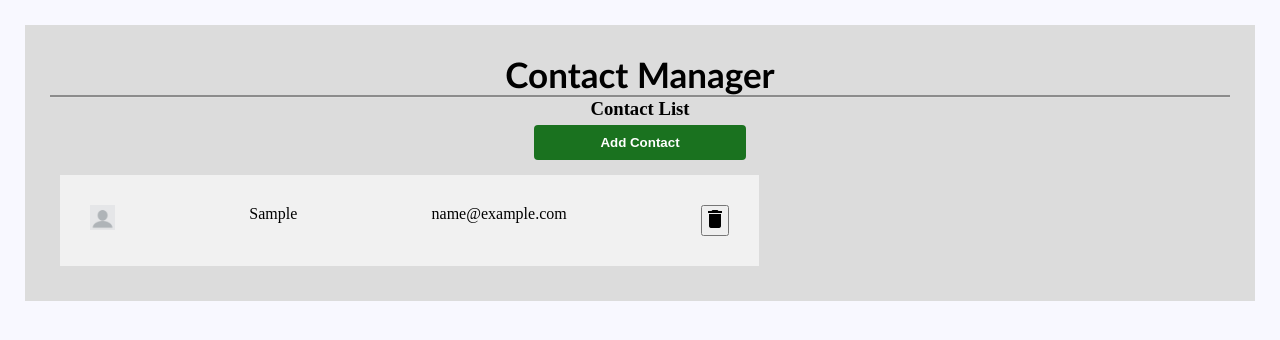
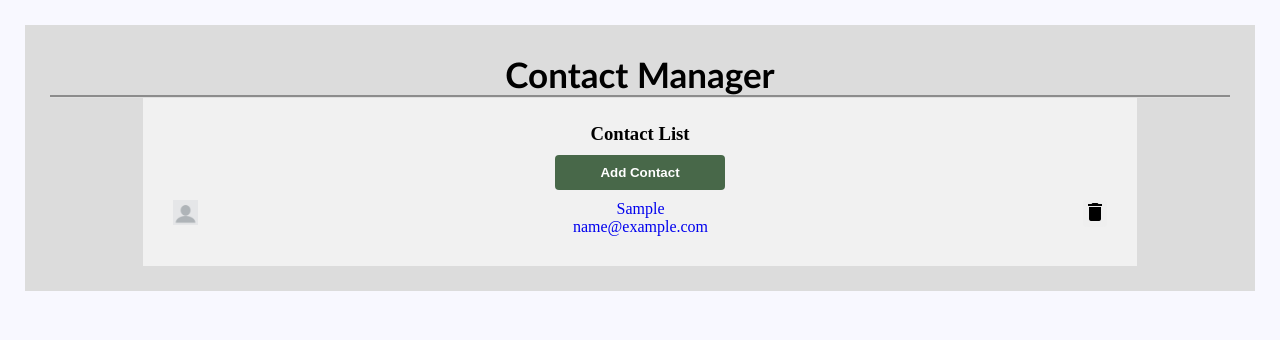
Before and after one commit to Binay9/Contact-App, a React (Create React App) app: page /add in a window 1280 px wide. Both pictures are taken after typing "Sample", "name@example.com" into the empty fields and a click on the button "Submit". Shown: the top 340 px of the page. Built offline with nearby package versions, Linux system fonts and the light colour scheme.

Commit message:
contact router details update

```diff
--- a/src/components/AddContact.js
+++ b/src/components/AddContact.js
@@ -31,8 +31,8 @@ export default function AddContact(props) {
     };
 
     return (
-        <div className='row-item1'>
-            <h3 className='subHead'>Contact List</h3>
+        <div className='mainContent'>
+            <h3 className='subHead'>Add Contact</h3>
             <form onSubmit={add}>
                 <div>
                     <label htmlFor="name" className="form-label">Name</label>
--- a/src/components/App.css
+++ b/src/components/App.css
@@ -26,24 +26,18 @@ body {
   margin-bottom: 5px;
 }
 
-.row {
-  display: flex;
-  justify-content: space-between;
-  /* flex-wrap: wrap; */
-  /* justify-content: space-around; */
+.mainContent
+{
+  /* text-align: center; */
+  width: 80%;
   /* align-items: center; */
-  margin: 7px 0;
-}
-
-.row-item1 {
-  width: 35%;
   background-color: #f1f1f1;
   padding: 25px;
-  margin: 10px;
+  margin: auto;
 }
 
 input[type=text], [type=email]{
-  width: 100%;
+  width: 50%;
   padding: 12px 20px;
   margin: 5px 0;
   display: inline-block;
@@ -64,26 +58,20 @@ input[type=text], [type=email]{
   font-weight: bold;
 }
 
-/* input[type=submit] */
-.myBtn{
+.myBtn:hover{
   background-color: #1a721f;
 }
 
 .form-label{
     display: inline-block;
-    width: 100%;
+    width: 80%;
     margin-top: 7px;
     padding-top: 5px;
-    text-align: left;
+    text-align: center;
 }
 
 
-.row-item2 {
-  width: 55%;
-  background-color: #f1f1f1;
-  padding: 25px;
-  margin: 10px;
-}
+/* contact list / add contact */
 
 .myList {
    display: flex;
@@ -95,6 +83,32 @@ input[type=text], [type=email]{
 .userLogo{
   height: 25px;
   width: 25px;
+}
+
+a:link {
+  text-decoration: none;
+}
+
+a:visited {
+  text-decoration: none;
+}
+
+a:hover {
+  font-weight: bold;
+  color: blue;
+}
+
+a:active {
+  text-decoration: underline;
+}
+
+.deleteBtn{
+  border: none;
+  border-radius: 4px;
+}
+
+.deleteBtn:hover {
+  background-color: rgba(187, 0, 0, 0.808);
 }
 
 
--- a/src/components/App.js
+++ b/src/components/App.js
@@ -5,6 +5,7 @@ import './App.css';
 import Header from './Header';
 import AddContact from './AddContact';
 import ContactList from './ContactList';
+import ContactDetail from './ContactDetail';
 
 function App() {
 
@@ -40,13 +41,12 @@ function App() {
         <Header />
         <Routes>
         <Route path='/' element={<ContactList contacts={contacts} getContactId={removeContactHandler} />} />
+        <Route path="/contact/:id" element={<ContactDetail />} />
         <Route path='add' element={<AddContact addContactHandler={addContactHandler} />} />
+
+        <Route path="*" element={<main style={{ padding: "1rem"}}><p>Nothing here ...</p></main>} />
+
         </Routes>
-
-      {/* <div className='row'>
-          <AddContact addContactHandler={addContactHandler} />
-          <ContactList contacts={contacts} getContactId={removeContactHandler} />
-        </div> */}
 
     </div>
   );
--- a/src/components/ContactCard.js
+++ b/src/components/ContactCard.js
@@ -1,4 +1,5 @@
 import React from 'react';
+import { Link } from 'react-router-dom';
 import user from '../images/user.jpg';
 
 const ContactCard = (props) => {
@@ -6,10 +7,16 @@ const ContactCard = (props) => {
     return (
         <div className='myList'>
             <img className="userLogo" src={user} alt="user" />
-            <div>{name}</div>
-            <div>{email}</div>
+            <Link
+                to={`/contact/${id}`} state={{ contact: props.contact }}
+                key={id}
+            ><div className='myLinks'>
+                    <div>{name}</div>
+                    <div>{email}</div>
+                </div>
+            </Link>
             <div>
-                <button>
+                <button className='deleteBtn'>
                     <i className="material-icons"
                         onClick={() => props.clickHandler(id)}
                     >delete</i>
--- /dev/null
+++ b/src/components/ContactDetail.js
@@ -0,0 +1,24 @@
+import React from "react";
+import { useLocation, Link } from "react-router-dom";
+import user from "../images/user.jpg";
+
+export default function ContactDetail() {
+  let location = useLocation();
+
+  const { name, email } = location.state.contact;
+
+  return (
+    <div className="mainContent">
+      <img src={user} alt="user" style={{ height: "30%", width: "30%" }} />
+      <br />
+      <span>{name}</span>
+      <br />
+      <span>{email}</span>
+      <div>
+        <Link to="/">
+          <button className="myBtn">Back to Contact List</button>
+        </Link>
+      </div>
+    </div>
+  );
+}
--- a/src/components/ContactList.js
+++ b/src/components/ContactList.js
@@ -1,5 +1,5 @@
 import React from 'react';
-import { Link } from 'react-router-dom';
+import { Link} from 'react-router-dom';
 import ContactCard from './ContactCard';
 
 const ContactList = (props) => {
@@ -20,8 +20,8 @@ const ContactList = (props) => {
     })
 
     return (
-        <div>
-            <h3>Contact List</h3>
+        <div className='mainContent'>
+            <h3 className='subHead'>Contact List</h3>
             <Link to="/add">
                 <button className='myBtn'>Add Contact</button>
             </Link>
```
